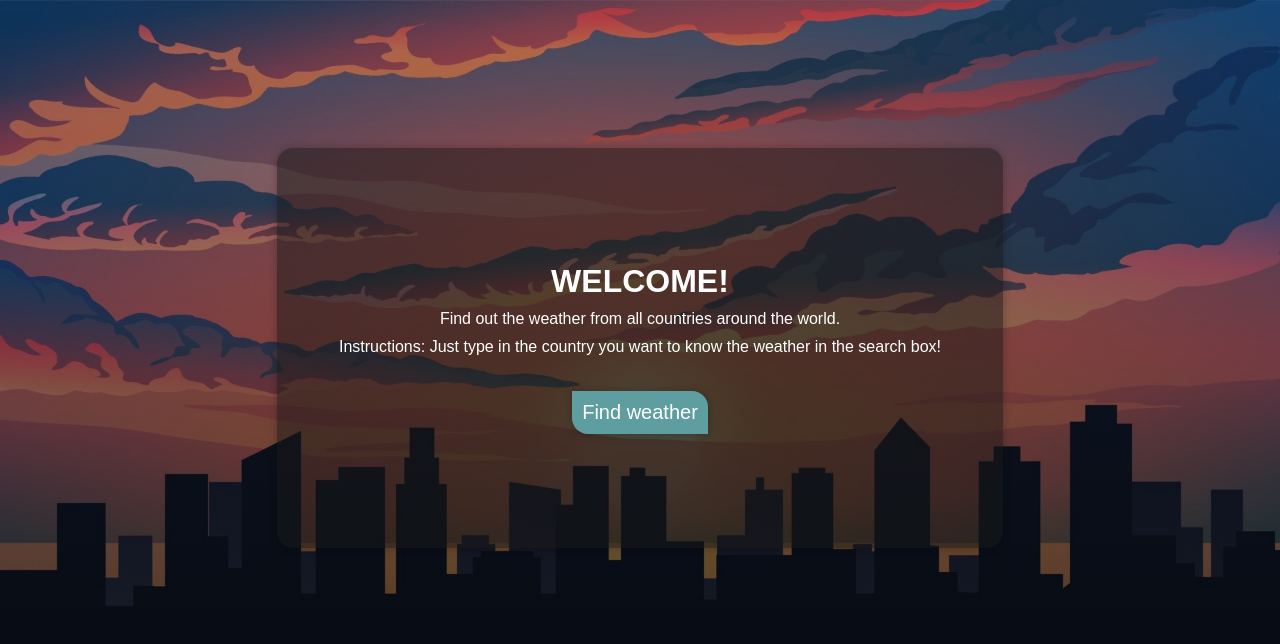
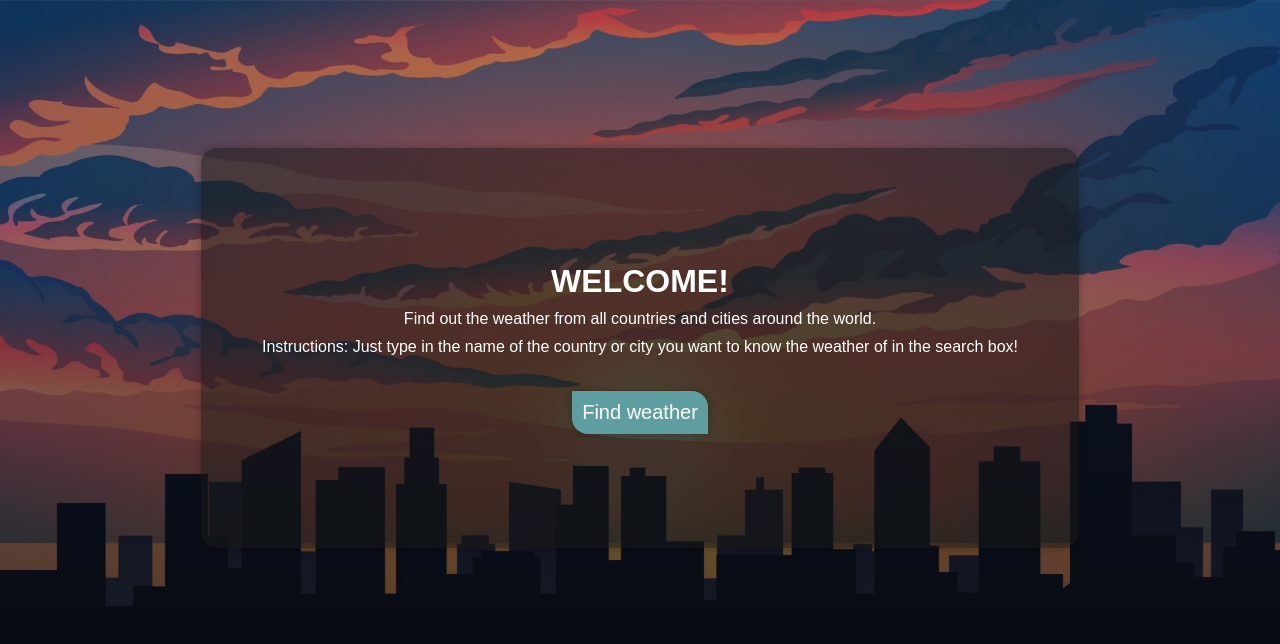
Before and after one commit to erikajns/weather-app, a Vue app: page / in a window 1280 px wide. Shown: the top 644 px of the page. Built offline with nearby package versions, Linux system fonts and the light colour scheme.

Commit message:
Update App.vue

```diff
--- a/src/App.vue
+++ b/src/App.vue
@@ -4,9 +4,9 @@
       <div class="welcome-message" v-if="showDefault">
         <div class="welcome-message__wrap">
           <h1>WELCOME!</h1>
-          <p>Find out the weather from all countries around the world.</p>
+          <p>Find out the weather from all countries and cities around the world.</p>
           <p>
-            Instructions: Just type in the country you want to know the weather
+            Instructions: Just type in the name of the country or city you want to know the weather of
             in the search box!
           </p>
           <button class="welcome-message__button" @click="onHide">
@@ -130,7 +130,8 @@ main {
   flex-direction: column;
   justify-content: center;
   min-height: 50vh;
-  min-width: 50vh;
+  min-width: 20vw;
+  max-width: 70vw;
   padding: 5%;
   text-align: center;
   transition: 0.4s;
```
